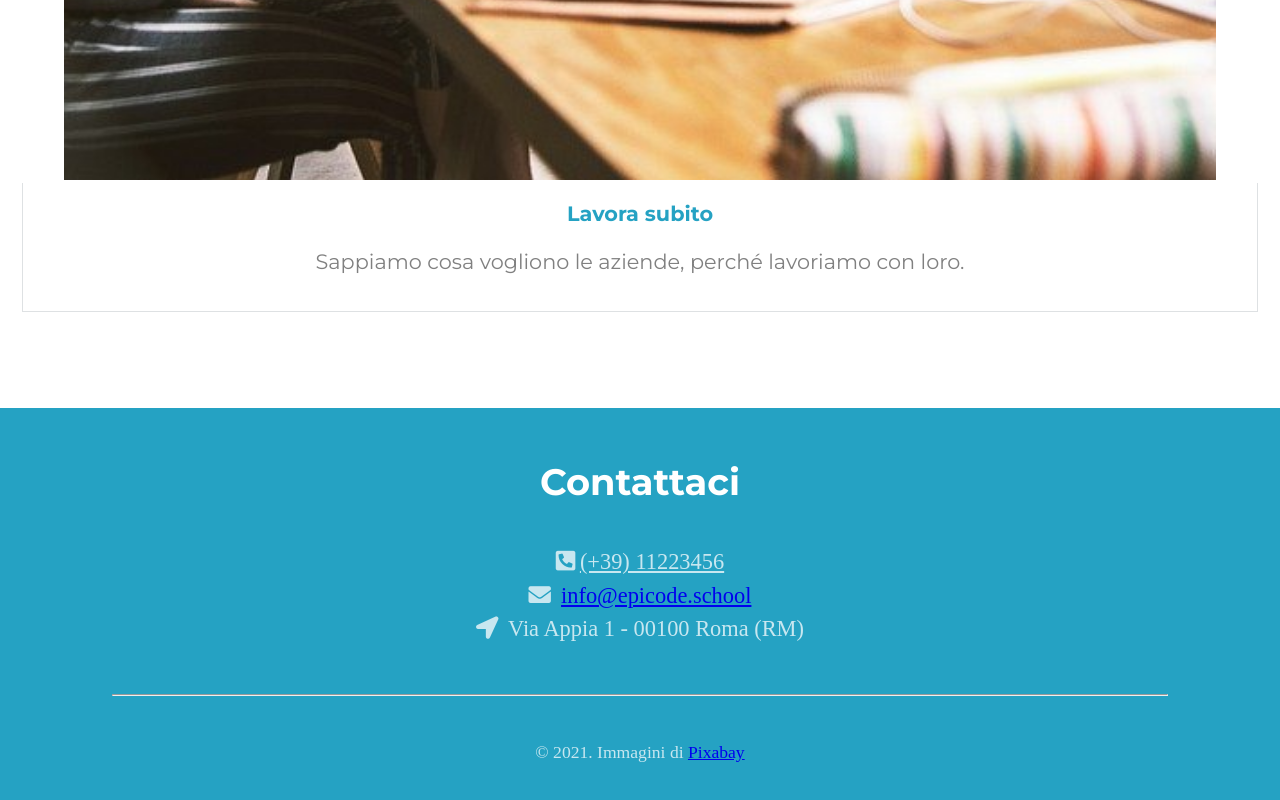
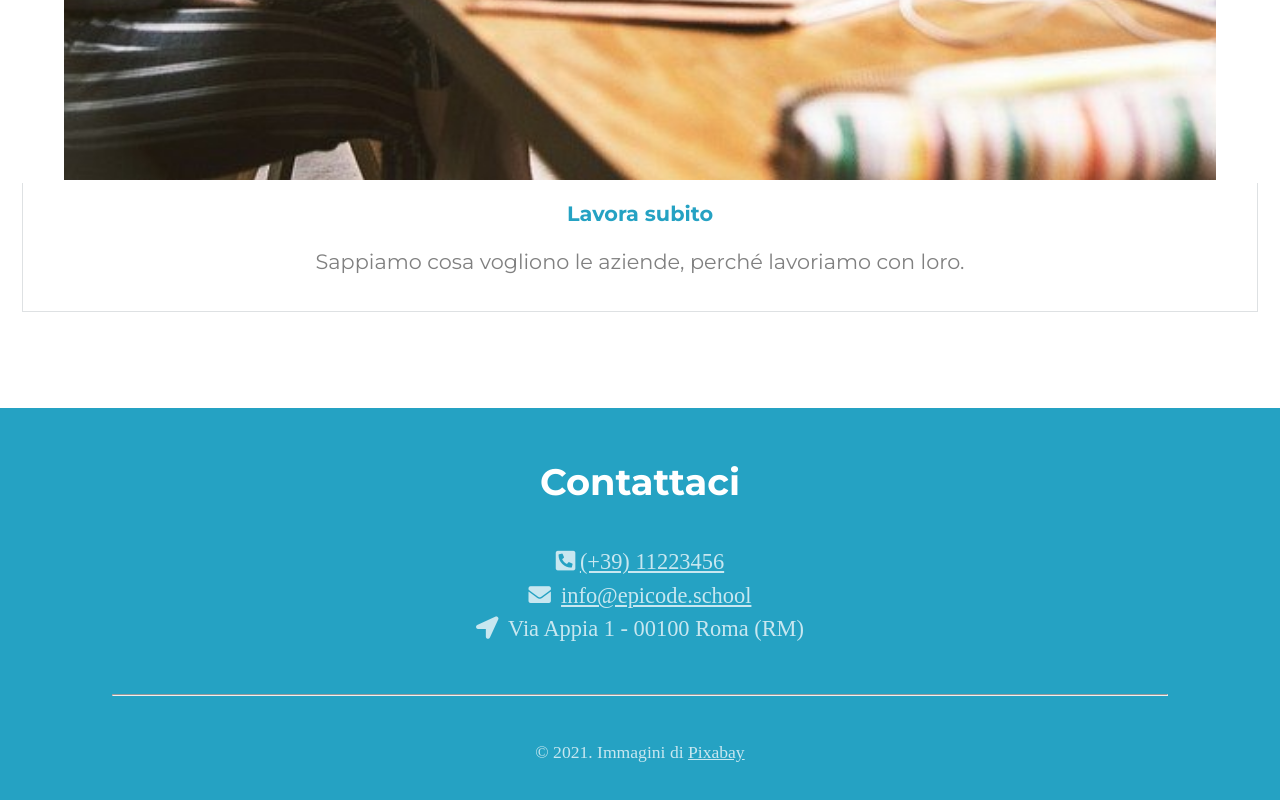
Before and after one commit to SarahGua/ESERC.-SETT.-U1W1, a plain HTML site: page SMARTPHONE/index.html in a window 1280 px wide. Shown: the part 4535-5335 px from the top of the page. Drawn offline with nearby package versions, Linux system fonts and the light colour scheme.

Commit message:
changed foot color

```diff
--- a/SMARTPHONE/assets/style.css
+++ b/SMARTPHONE/assets/style.css
@@ -195,3 +195,7 @@ hr{
 #footest{
     font-size: 1.1em;
 }
+
+a{
+    color: #c8e7f0;;
+}
```
